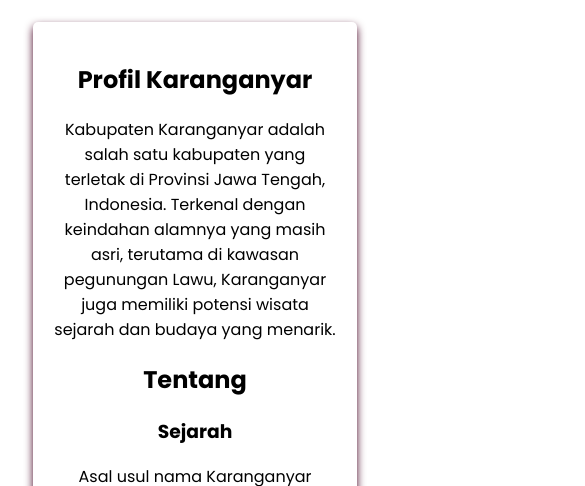
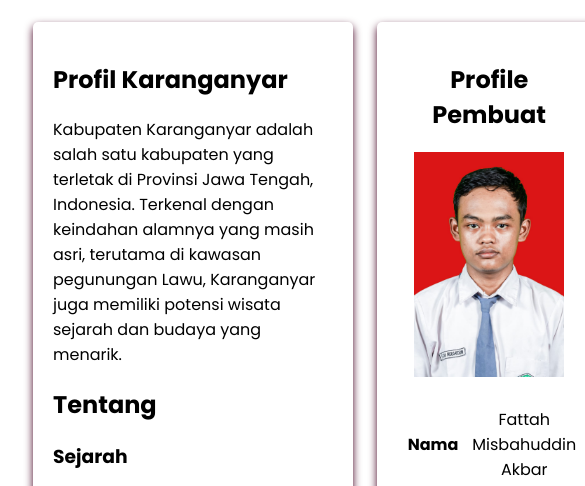
Before and after one commit to ftmsdbr/Basic-Web-Programming, a plain HTML site: page index.html in a window 390 px wide. Shown: the part 284-770 px from the top of the page, 585 px wide, since content can reach past the window. Drawn offline with Linux system fonts and the light colour scheme.

Commit message:
Update style.css

```diff
--- a/style/style.css
+++ b/style/style.css
@@ -108,19 +108,6 @@ aside table {
     padding: 7px;
     text-align: center;
 }
-@media screen and (max-width: 1200px) {
-    nav {
-        align-items: center;
-    }
-    main {
-      flex-flow: column nowrap;
-      text-align: center;
-    }
-    main aside {
-      align-self: center;
-    }
-  }
-
   @media screen and (max-width: 760px) {
     nav ul {
       justify-content: center;
```
